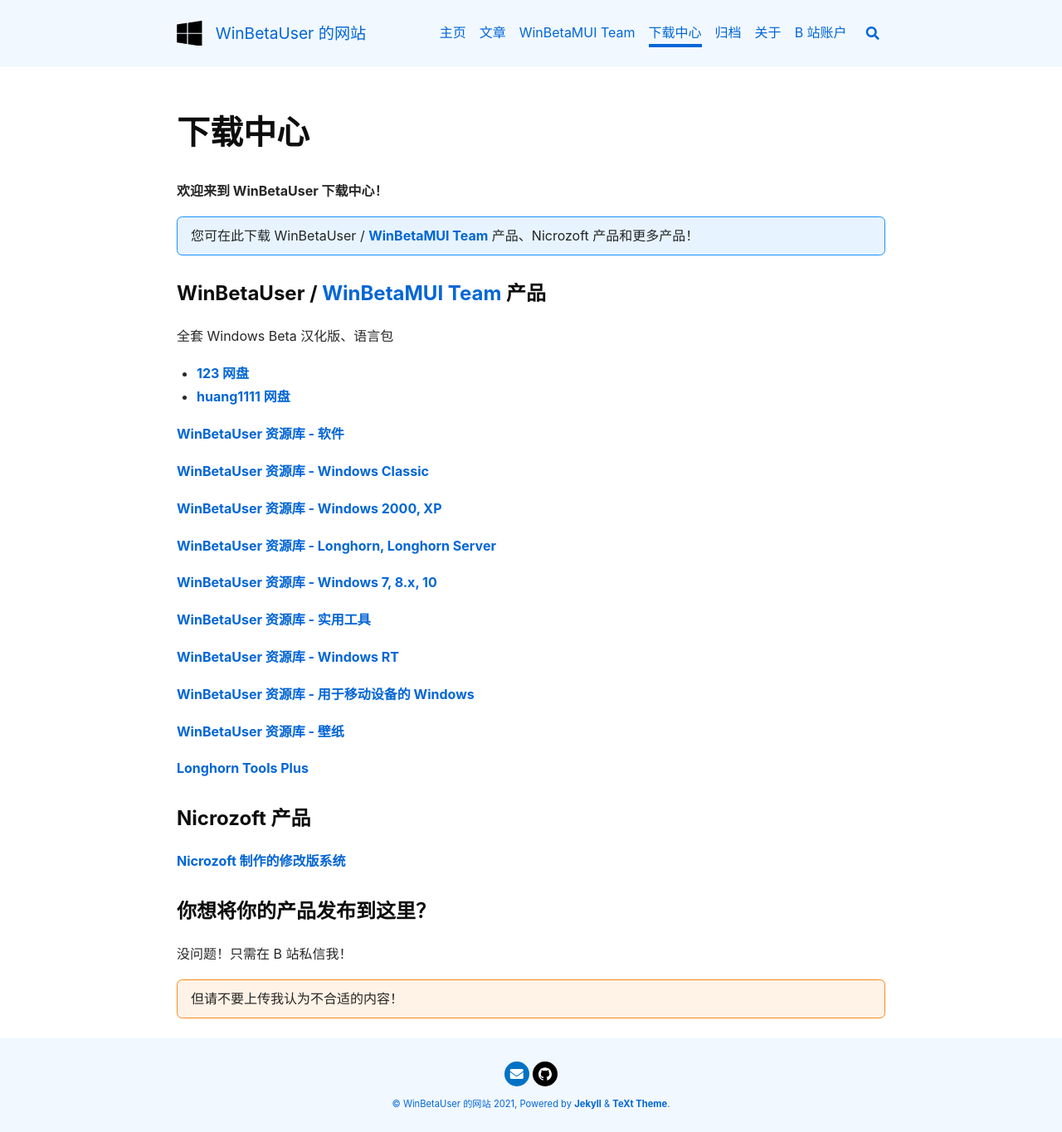
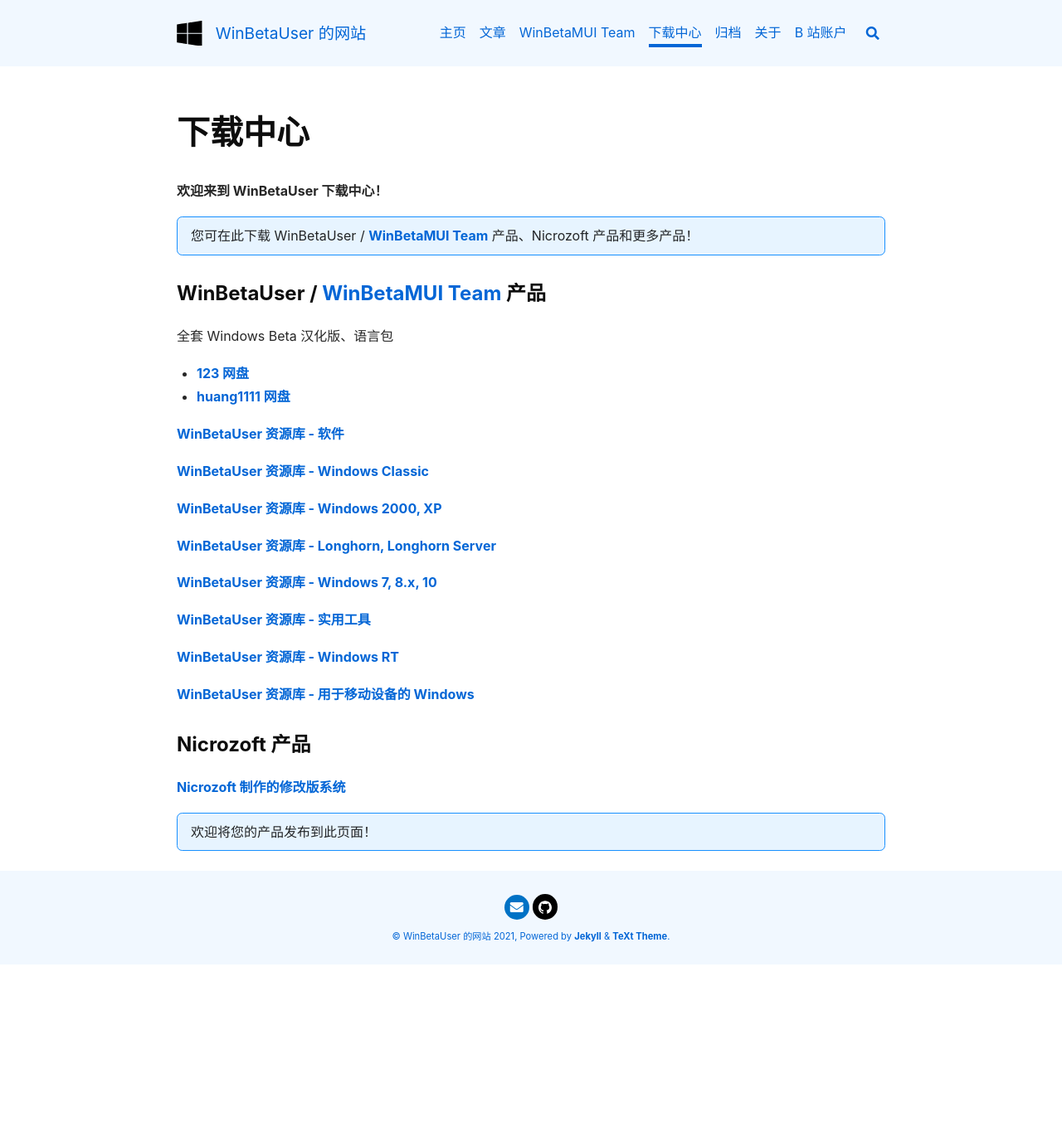
Before and after one commit to orangeZSCB/wbl2.github.io, a Jekyll site: the page built from download.md, in a window 1280 px wide. Shown: the whole page at 83% size. Built offline with Jekyll 4.4.1, drawn with Linux system fonts in a browser that asks for light colours; nearby versions of some CDN libraries; after the commit the page ends 1163 px from its top, so only the background shows below that.

Commit message:
Update download.md

```diff
--- a/download.md
+++ b/download.md
@@ -31,17 +31,9 @@
 
 [WinBetaUser 资源库 - 用于移动设备的 Windows](https://pan.huang1111.cn/s/zG8gCM)
 
-[WinBetaUser 资源库 - 壁纸](https://pan.huang1111.cn/s/vbEKhE)
-
-[Longhorn Tools Plus](https://www.123pan.com/s/LQJuVv-XJKNd.html)
-
 ### Nicrozoft 产品
 
 [Nicrozoft 制作的修改版系统](https://pan.huang1111.cn/s/GmNgFW)
 
-### 你想将你的产品发布到这里？
-
-没问题！只需在 B 站私信我！
-
-但请不要上传我认为不合适的内容！
-{:.warning}
+欢迎将您的产品发布到此页面！
+{:.info}
```
